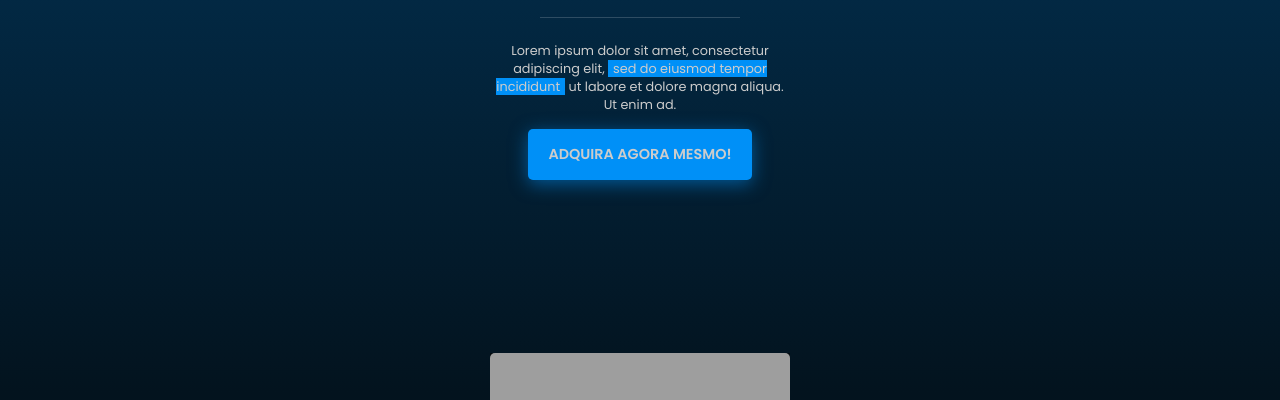
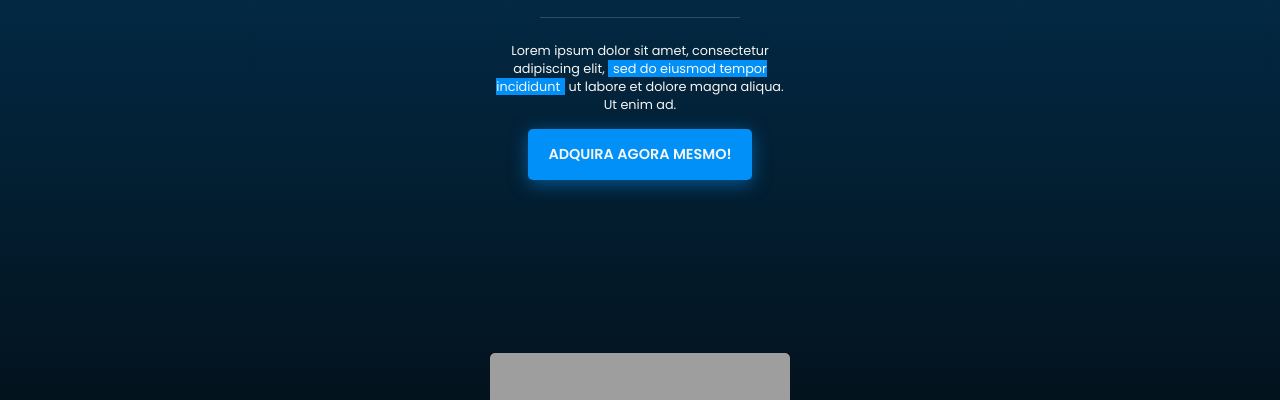
Before and after one commit to RafaGui/PROJETO_MDC_GABRIEL, a plain HTML site: page index.html in a window 1280 px wide. Shown: the part 327-727 px from the top of the page. Drawn offline with nearby package versions, Linux system fonts and the light colour scheme; grey boxes are pictures that could not be loaded.

Commit message:
second commited

```diff
--- a/src/css/style.scss
+++ b/src/css/style.scss
@@ -29,7 +29,7 @@
 :root{
     // COLORS
     --button-color:#0090F7;
-    --color-text:#ccc;
+    --color-text:#f5f5f5;
     // SIZES
     --font-size:1rem;
     --font-size-btn:.9rem;
```
Also changed, not shown: src/css/style.css, 1 other file.
